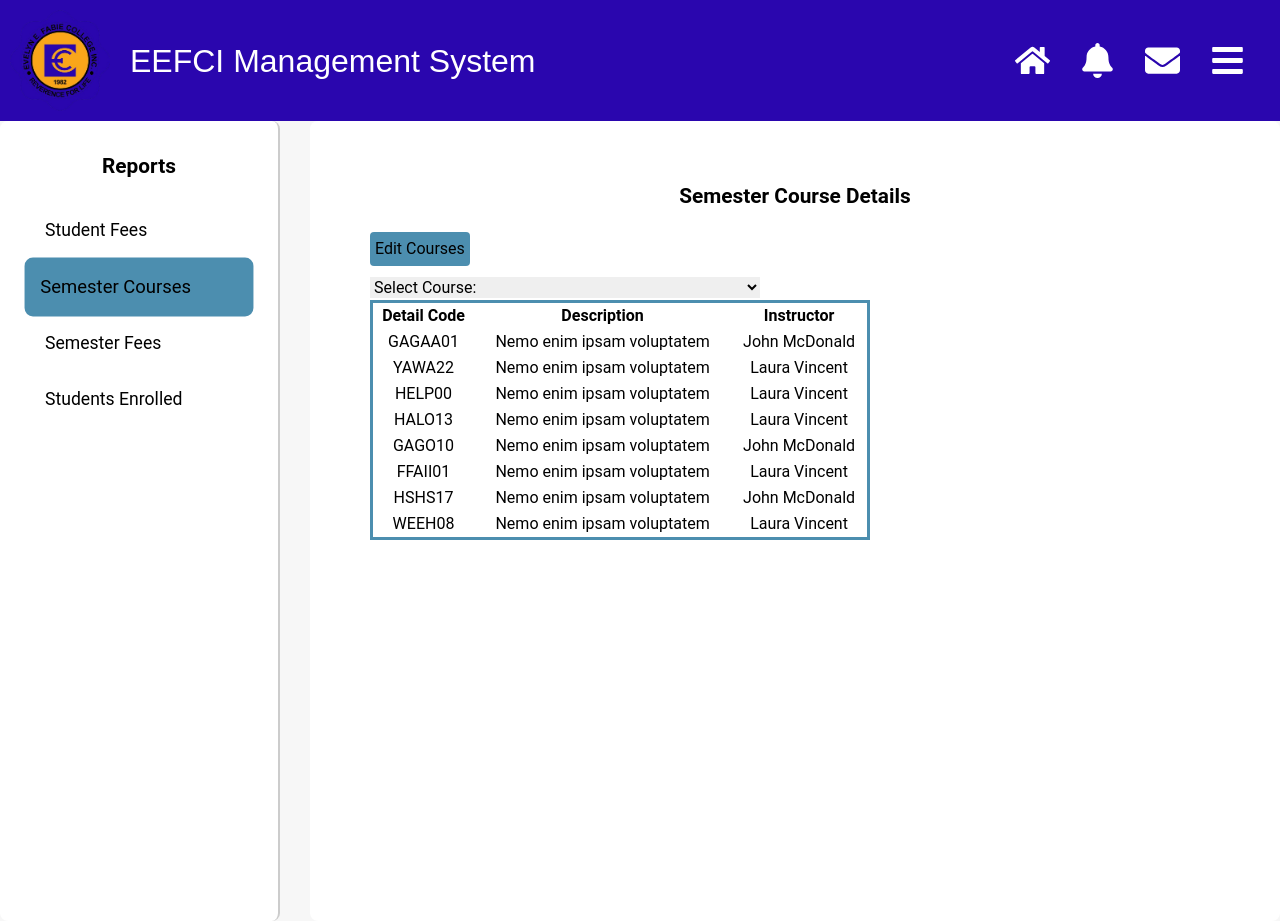
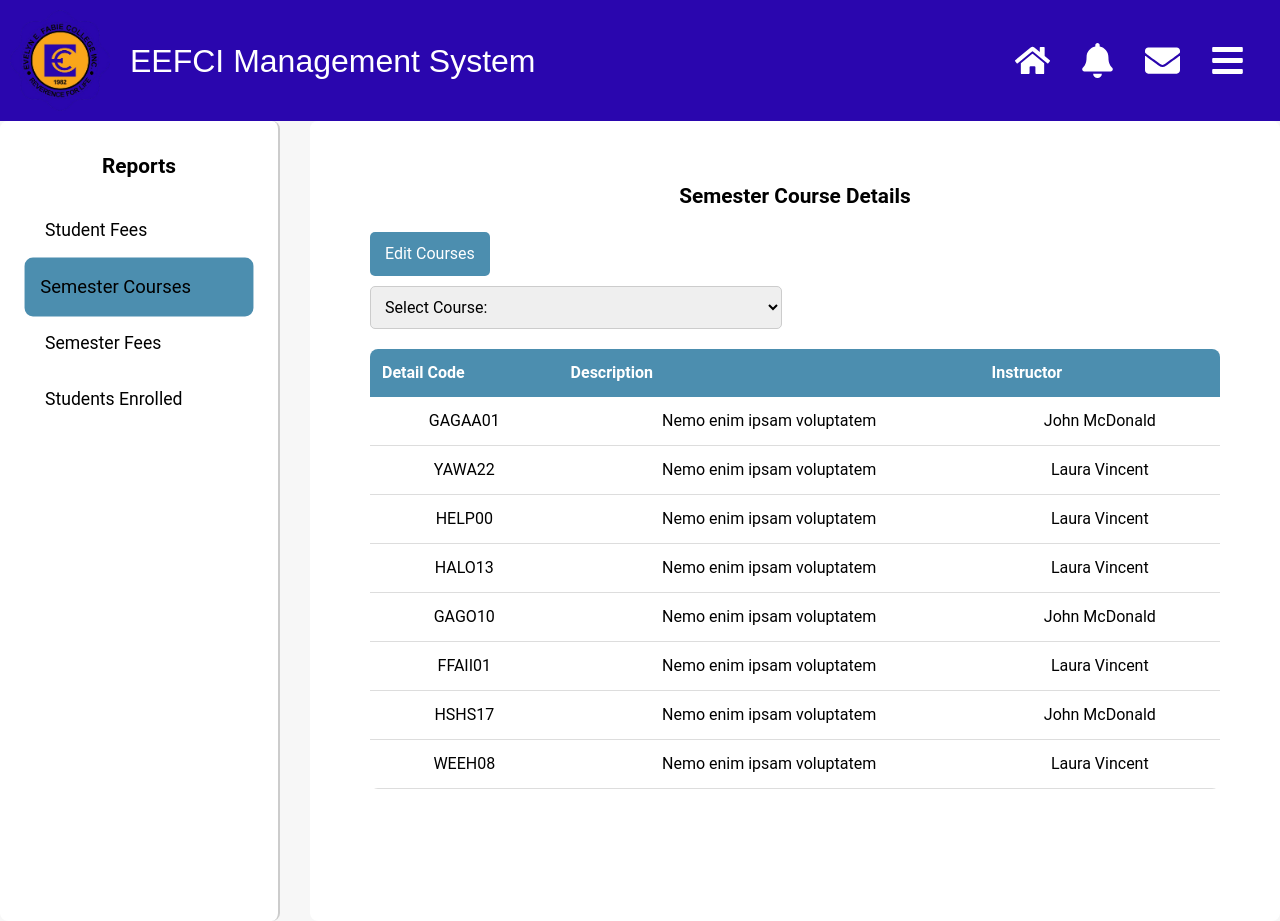
Before and after one commit to TrinaKeen/schoolmanagementsystem2, a Next.js app: page /AdminPortal/Reports in a window 1280 px wide. Both pictures are taken after a click on the item "Semester Courses". Built offline with nearby package versions, Linux system fonts and the light colour scheme.

Commit message:
Updated styling for report and department

```diff
--- a/app/AdminPortal/Reports/Reports.module.css
+++ b/app/AdminPortal/Reports/Reports.module.css
@@ -89,21 +89,65 @@
     min-width: 300px;
 }
 
+/* Dropdown and Button Container */
+.dropdownContainer {
+  display: flex;
+  justify-content: space-between;
+  align-items: center;
+  margin-bottom: 20px;
+}
+.dropdown {
+  padding: 10px;
+  border-radius: 5px;
+  border: 1px solid #ccc;
+  font-size: 1rem;
+}
+
+
 .Table1 {
-    width: 500px;
+    /* width: 500px;
     padding: 100px;
     border-right: 2px;
     text-align: center;
     border: #4c8eaf solid;
-    border-radius: 4px;
+    border-radius: 4px; */
+    width: 100%;
+    border-collapse: collapse;
+    border-radius: 8px;
+    overflow: hidden;
+    text-align: center;
+}
+
+.Table1 th {
+  background-color: #4c8eaf;
+  color: white;
+  padding: 12px;
+  text-align: left;
+}
+
+.Table1 td {
+  padding: 12px;
+  border-bottom: 1px solid #ddd;
+}
+.Table1 tr:hover {
+  background-color: #f1f1f1;
 }
 
 .editButton {
-    border-radius: 4px;
-    padding: 5px;
+    border-radius: 5px;
+    padding: 10px 15px;
     background-color: #4c8eaf;
     margin-bottom: 10px;
     align-items: center;
+    color: white;
+    border: none;
+    cursor: pointer;
+    transition: background 0.3s ease, transform 0.2s ease;
+}
+
+.editButton:hover {
+  background-color: #357aab;
+  transform: scale(1.05);
 }
 
 
--- a/app/AdminPortal/Reports/page.js
+++ b/app/AdminPortal/Reports/page.js
@@ -76,8 +76,8 @@ export default function SchoolDepartment() {
                     <div className={styles.tabContent}>
                         <h1>Semester Course Details</h1>
                         <button className={styles.editButton}>Edit Courses</button>
-                        <div>
-                            <select>
+                        <div className={styles.dropdownContainer}>
+                            <select className={styles.dropdown}>
                                 <option value="0"> Select Course:</option>
                                 <option value="1"> Senior Highschool Grade 11</option>
                                 <option value="2"> Senior Highschool Grade 12</option>
@@ -145,8 +145,8 @@ export default function SchoolDepartment() {
                     <div className={styles.tabContent}>
                         <h1>Semester Fees Details</h1>
                         <button className={styles.editButton}>Edit Fees</button>
-                        <div>
-                            <select>
+                        <div className={styles.dropdownContainer}>
+                            <select className={styles.dropdown}>
                                 <option value="0"> Select Course:</option>
                                 <option value="1"> Senior Highschool Grade 11</option>
                                 <option value="2"> Senior Highschool Grade 12</option>
@@ -213,8 +213,8 @@ export default function SchoolDepartment() {
                     <div className={styles.tabContent}>
                         <h1>Student Enrollment Details</h1>
                         <button className={styles.editButton}>Edit Fees</button>
-                        <div>
-                            <select>
+                        <div className={styles.dropdownContainer}>
+                            <select className={styles.dropdown}>
                                 <option value="0"> Select Status:</option>
                                 <option value="1"> Active</option>
                                 <option value="2"> Inactive</option>
--- a/app/AdminPortal/SchoolDepartment/StudentDepartment.module.css
+++ b/app/AdminPortal/SchoolDepartment/StudentDepartment.module.css
@@ -90,21 +90,51 @@
 }
 
 .Table1 {
-  width: 500px;
+  /* width: 500px;
   padding: 30px;
   border-right: 2px;
   text-align: center;
   border: #4c8eaf solid;
-  border-radius: 4px;
+  border-radius: 4px; */
+  width: 100%;
+  border-collapse: collapse;
+  border-radius: 8px;
+  overflow: hidden;
+  text-align: center;
+}
+
+.Table1 th {
+  background-color: #4c8eaf;
+  color: white;
+  padding: 12px;
+  text-align: left;
+}
+
+.Table1 td {
+  padding: 12px;
+  border-bottom: 1px solid #ddd;
+}
+.Table1 tr:hover {
+  background-color: #f1f1f1;
 }
 
 .editButton {
-  border-radius: 4px;
-  padding: 5px;
-  background-color: #4c8eaf;
-  margin-bottom: 10px;
-  align-items: center;
+  border-radius: 5px;
+    padding: 10px 15px;
+    background-color: #4c8eaf;
+    margin-bottom: 10px;
+    align-items: center;
+    color: white;
+    border: none;
+    cursor: pointer;
+    transition: background 0.3s ease, transform 0.2s ease;
 }
+
+.editButton:hover {
+  background-color: #357aab;
+  transform: scale(1.05);
+}
+
 @keyframes fadeIn {
     0% {
       opacity: 0;
```
